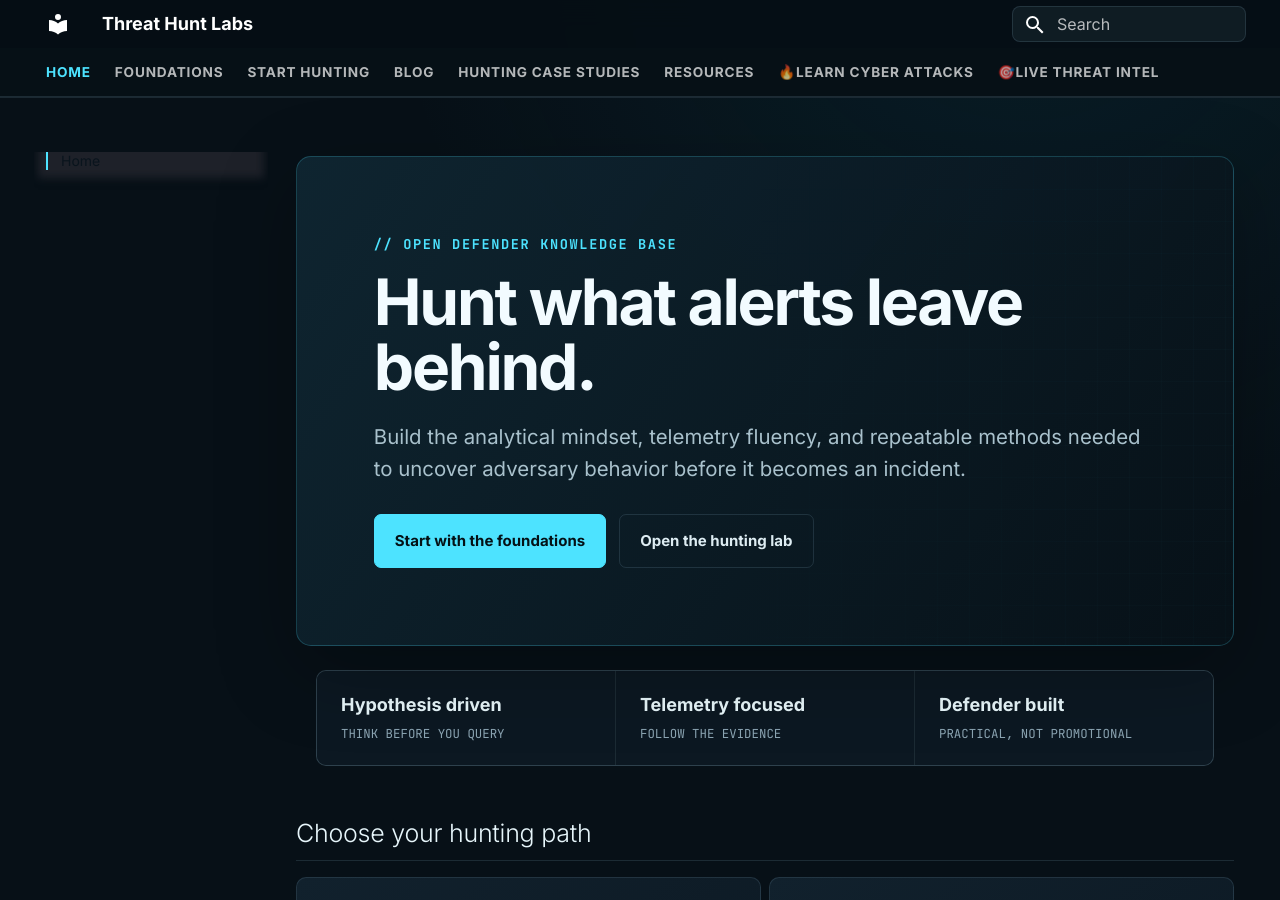
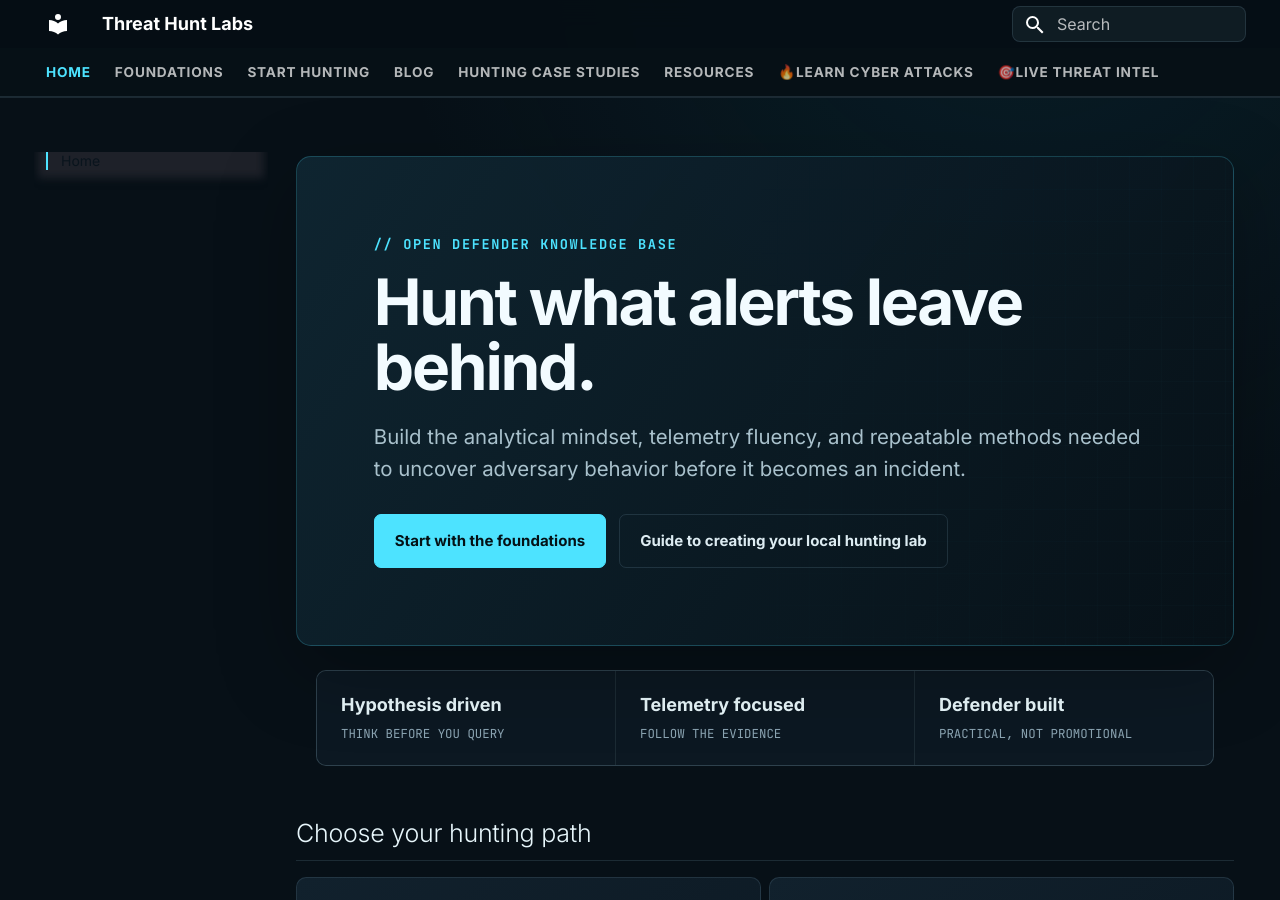
Before and after one commit to pbmundas/ThreatHuntingLabs, an MkDocs documentation site: the page built from docs/index.md, in a window 1280 px wide and 900 px high. Built offline with MkDocs 1.6.1 and Material for MkDocs 9.7.7, drawn with Linux system fonts in a browser that asks for light colours.

Commit message:
theme change

```diff
--- a/docs/index.md
+++ b/docs/index.md
@@ -16,7 +16,7 @@ meta:
   <p>Build the analytical mindset, telemetry fluency, and repeatable methods needed to uncover adversary behavior before it becomes an incident.</p>
   <div class="thl-actions">
     <a class="thl-button thl-button--primary" href="foundations/Threat-Hunting-Explained-Beyond-Alerts-Dashboards-and-SIEM-Queries/">Start with the foundations</a>
-    <a class="thl-button" href="Start-Hunting/threat-hunting-lab/">Open the hunting lab</a>
+    <a class="thl-button" href="Start-Hunting/threat-hunting-lab/">Guide to creating your local hunting lab</a>
   </div>
 </section>
 
```
